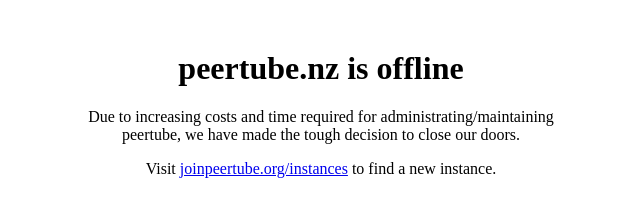
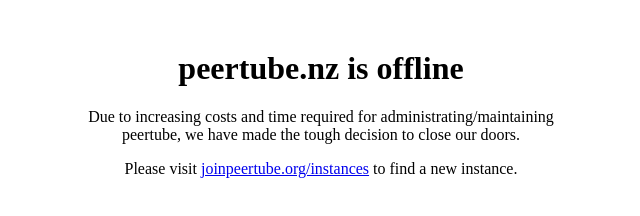
Before and after one commit to idanoo/peertube.nz, a plain HTML site: page index.html in a window 1280 px wide. Shown: the whole page, without its empty margins (319-959 px from the left). Drawn offline with Linux system fonts and the light colour scheme.

Commit message:
Update wording

```diff
--- a/index.html
+++ b/index.html
@@ -12,7 +12,7 @@
         <h1>peertube.nz is offline</h1>
         <p>Due to increasing costs and time required for administrating/maintaining
             peertube, we have made the tough decision to close our doors.</p>
-        <p>Visit <a href="https://joinpeertube.org/instances" target="_blank">joinpeertube.org/instances</a>
+        <p>Please visit <a href="https://joinpeertube.org/instances" target="_blank">joinpeertube.org/instances</a>
             to find a new instance.</p>
     </main>
   </body>
```
